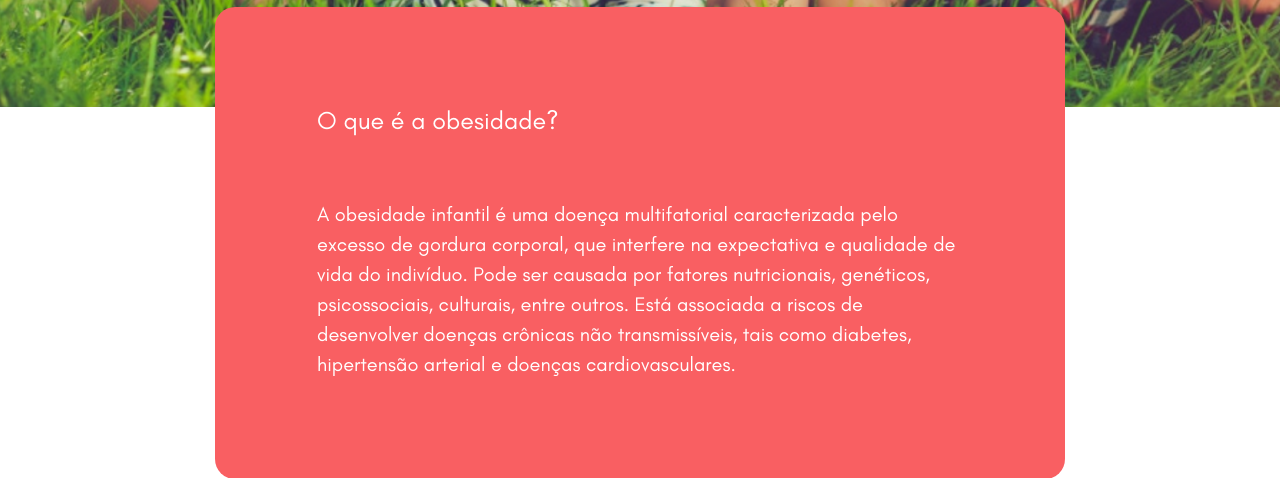
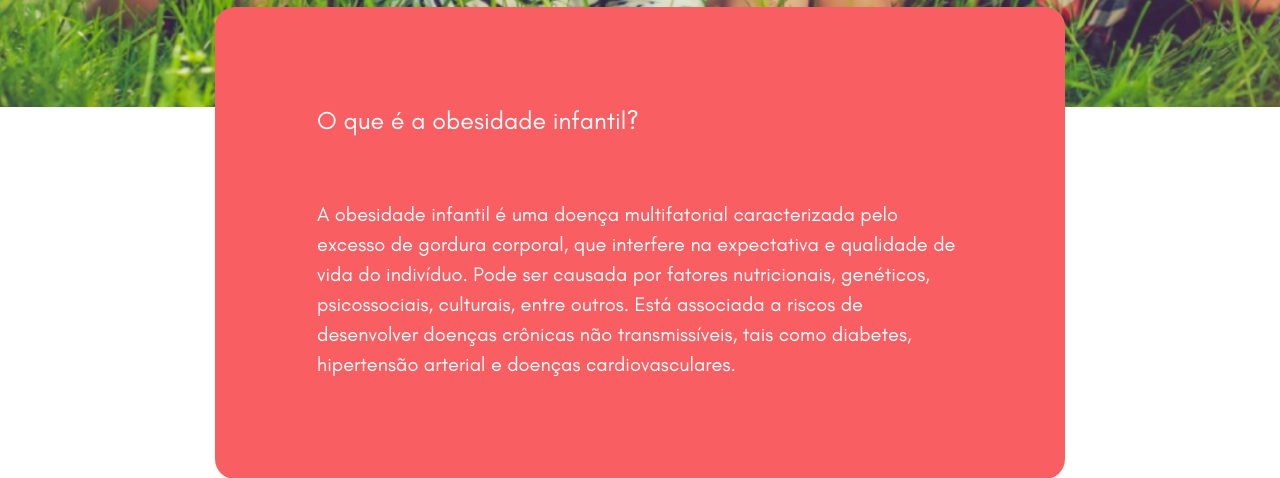
Before and after one commit to SaraLealLima/ProjetoSquad, a PHP site: page /obesidadeinfantil.php in a window 1280 px wide. Shown: the part 591-1069 px from the top of the page. Run offline with PHP 8.4, Linux system fonts and the light colour scheme.

Commit message:
Correções de texto

```diff
--- a/ProjetoBoquinha/obesidadeinfantil.php
+++ b/ProjetoBoquinha/obesidadeinfantil.php
@@ -24,7 +24,7 @@
 
     <section class="section-1">
         <div class="section-1-bloco">
-            <div class="section-1-texto"> <div class="section-titulo">O que é a obesidade?</div> <br><br> A obesidade infantil é uma doença multifatorial caracterizada pelo excesso de gordura
+            <div class="section-1-texto"> <div class="section-titulo">O que é a obesidade infantil?</div> <br><br> A obesidade infantil é uma doença multifatorial caracterizada pelo excesso de gordura
             corporal, que interfere na expectativa e qualidade de vida do indivíduo. Pode ser causada por
             fatores nutricionais, genéticos, psicossociais, culturais, entre outros. Está associada a riscos de
             desenvolver doenças crônicas não transmissíveis, tais como diabetes, hipertensão arterial e
```
